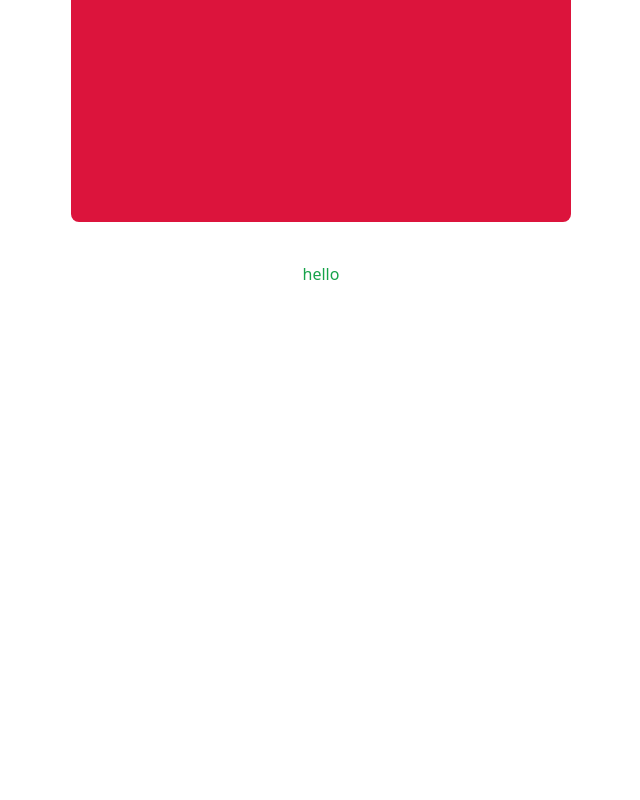
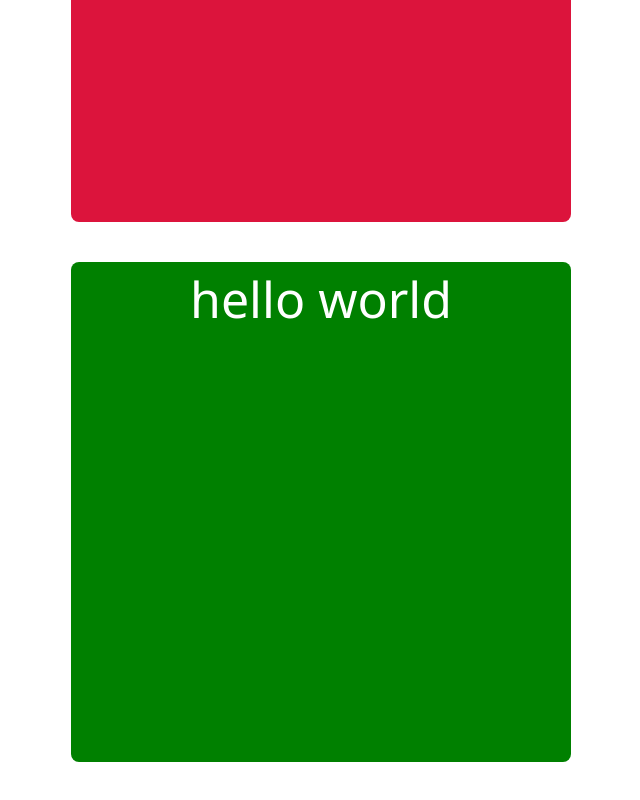
Before and after one commit to arslon1234/learn-tailwind, a website: page public/index.html in a window 1280 px wide. Shown: the part 318-1118 px from the top of the page, without its empty margins (319-959 px from the left). Before the commit the page ends 800 px from the top, so only its background shows below. Drawn offline with Linux system fonts and the light colour scheme.

Commit message:
some changes

```diff
--- a/public/index.html
+++ b/public/index.html
@@ -10,6 +10,9 @@
     <div class="w-[500px] h-[500px] bg-[crimson] rounded-lg my-[40px] mx-auto">
         <h1 class="text-white text-center text-[50px]">hello world</h1>
     </div>
-    <h2 class="text-center text-green-600">hello</h2>
+    <div class="w-[500px] h-[500px] bg-[green] rounded-lg my-[40px] mx-auto">
+        <h1 class="text-white text-center text-[50px]">hello world</h1>
+    </div>
+
 </body>
 </html>
```
Also changed, not shown: public/output.css.
